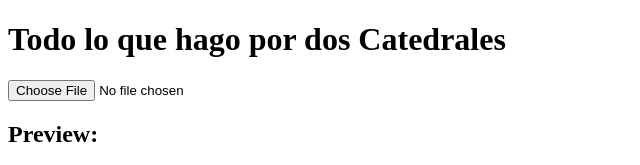
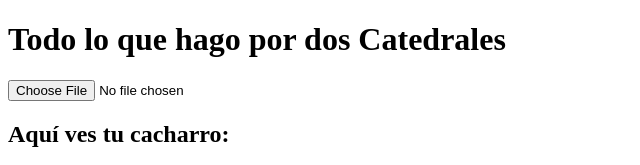
Before and after one commit to Mcfreestyle/camaritadecel, a plain HTML site: page index.html in a window 1280 px wide. Shown: the top 165 px of the page, without its empty margins (0-640 px from the left). Drawn offline with Linux system fonts and the light colour scheme.

Commit message:
Fourth Commit

```diff
--- a/index.html
+++ b/index.html
@@ -14,7 +14,7 @@
             <input type="file" id="take-picture" accept="image/*">
         </p>
 
-        <h2>Preview:</h2>
+        <h2>Aquí ves tu cacharro:</h2>
         <p>
             <img src="about:blank" alt="" id="show-picture">
         </p>
```
